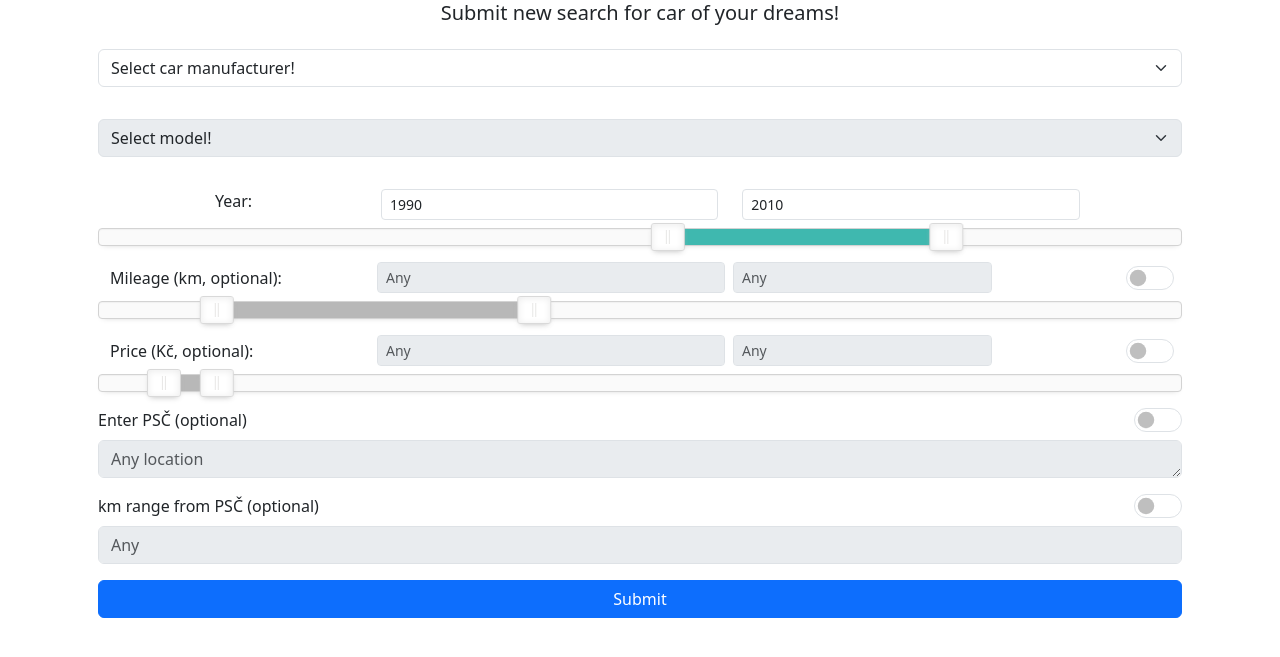
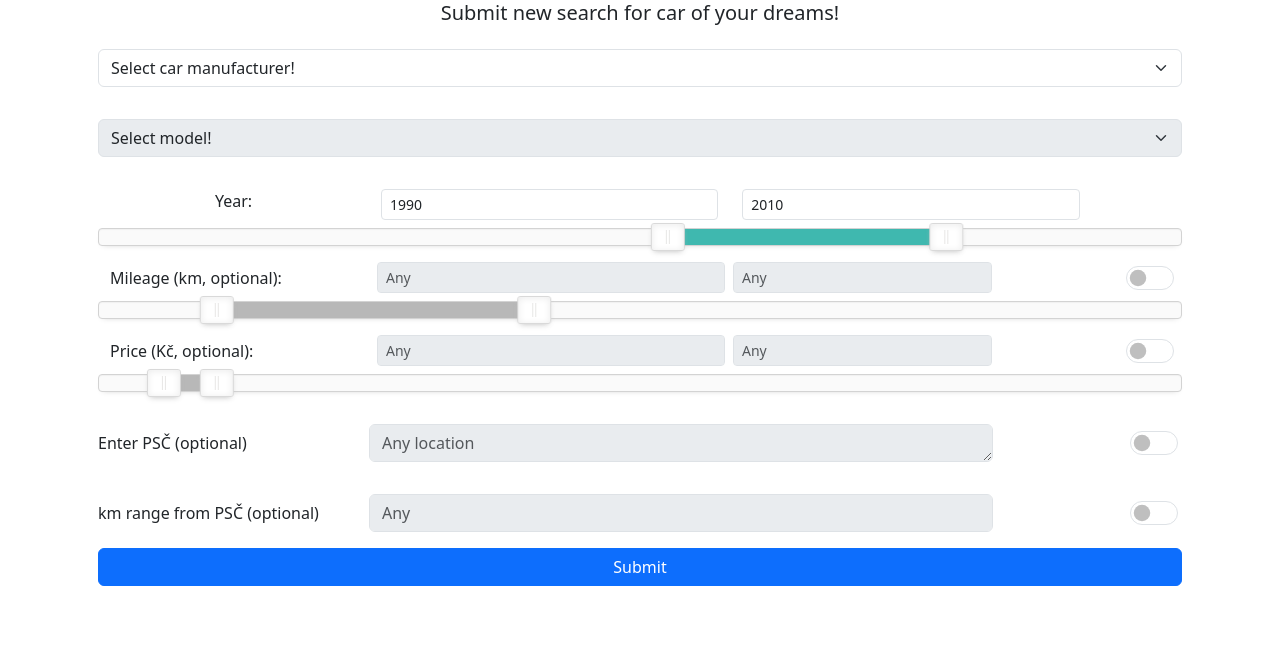
Before and after one commit to kipariss1/czech_out_auto_bot, a Python web app: template web_app/templates/create_search.html in a window 1280 px wide. Shown: the part 81-738 px from the top of the page. Run offline with Jinja, Linux system fonts and the light colour scheme; the template is opened without the code that fills it, so the values that code supplies are empty; some libraries are stand-ins or nearby versions.

Commit message:
fixed switches so they are aligned

```diff
--- a/web_app/templates/create_search.html
+++ b/web_app/templates/create_search.html
@@ -86,22 +86,34 @@
             <div id="id-slider-price"></div>
         </div>
         <div class="row mx-3 my-3">
-            <div class="d-flex align-items-center justify-content-between gap-3 px-0 pb-2">
+            <div class="row g-2 align-items-center px-0">
+                <div class="col-12 col-sm-3 text-start">
                     <label for="id-psc-code" class="form-label mb-0">Enter PSČ (optional)</label>
+                </div>
+                <div class="col-10 col-sm-7">
+                    <textarea class="form-control" id="id-psc-code" name="psc_code" rows="1" placeholder="Any location"></textarea>
+                </div>
+                <div class="col-2 col-sm-2 d-flex justify-content-end align-items-center pe-0">
                     <div class="form-check form-switch m-0 d-flex align-items-center">
                         <input class="form-check-input mt-0" type="checkbox" role="switch" id="id-enable-psc-filter" data-testid="id-enable-psc-filter" aria-label="Enable PSČ filter">
                     </div>
                 </div>
-            <textarea class="form-control" id="id-psc-code" name="psc_code" rows="1" placeholder="Any location"></textarea>
+            </div>
         </div>
         <div class="row mx-3 my-3">
-            <div class="d-flex align-items-center justify-content-between gap-3 px-0 pb-2">
+            <div class="row g-2 align-items-center px-0">
+                <div class="col-12 col-sm-3 text-start">
                     <label for="id-psc-km-range" class="form-label mb-0">km range from PSČ (optional)</label>
+                </div>
+                <div class="col-10 col-sm-7">
+                    <input type="number" id="id-psc-km-range" name="psc_km_range" class="form-control" min="0" step="5" placeholder="Any">
+                </div>
+                <div class="col-2 col-sm-2 d-flex justify-content-end align-items-center pe-0">
                     <div class="form-check form-switch m-0 d-flex align-items-center">
                         <input class="form-check-input mt-0" type="checkbox" role="switch" id="id-enable-psc-km-filter" data-testid="id-enable-psc-km-filter" aria-label="Enable PSČ km range filter">
                     </div>
                 </div>
-            <input type="number" id="id-psc-km-range" name="psc_km_range" class="form-control" min="0" step="5" placeholder="Any">
+            </div>
         </div>
         <div class="row mx-3 my-3">
             <button type="submit" class="btn btn-primary" data-testid="submit-btn">Submit</button>
```
Lines whose indentation alone changed are shown as unchanged.
